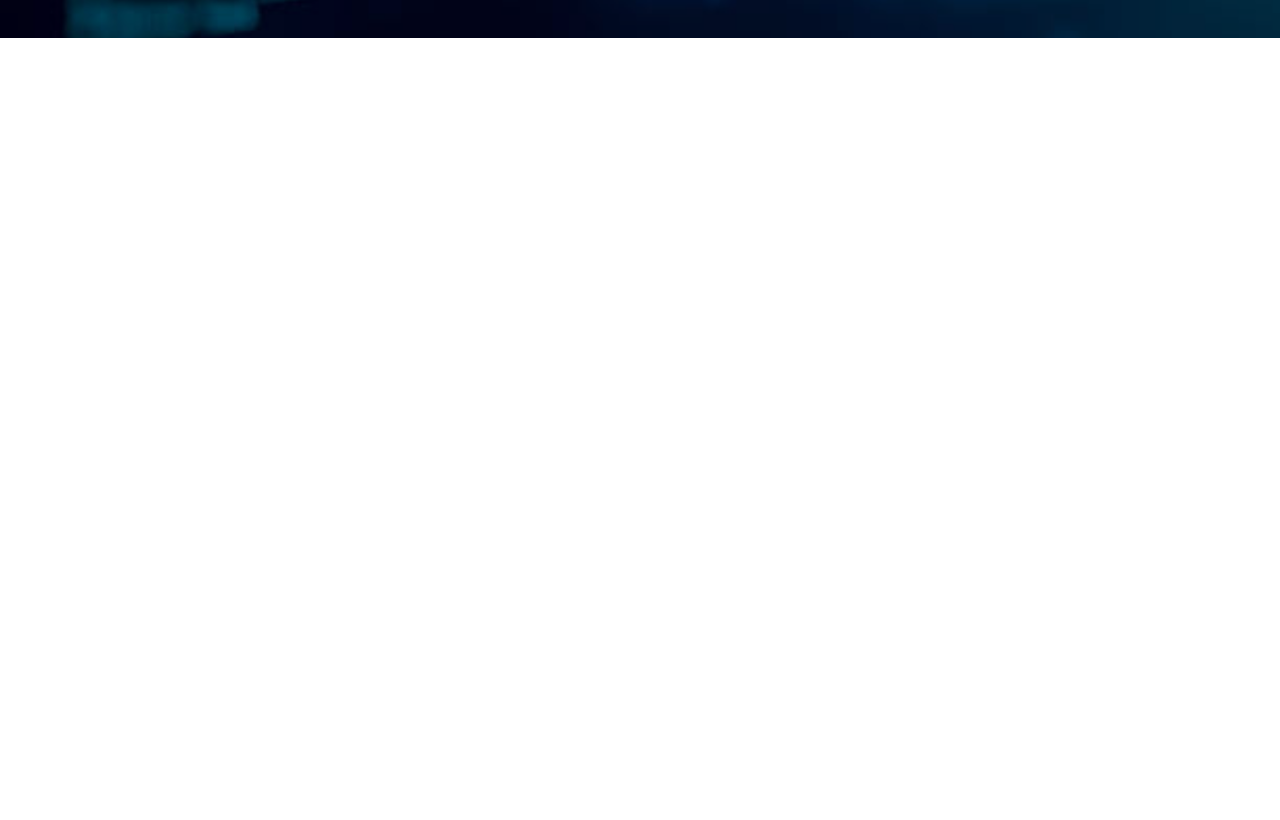
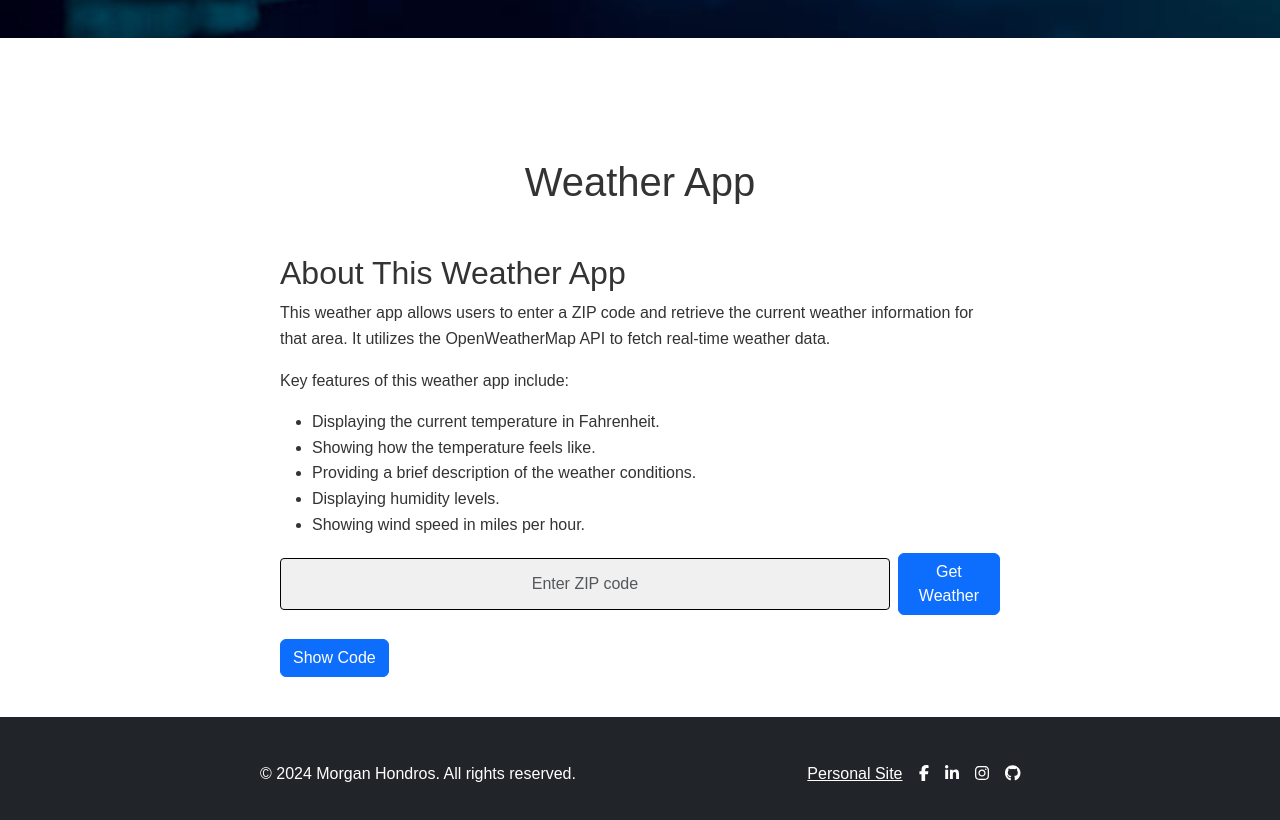
Before and after one commit to mghondo/React-Interview-Practice, a React (Create React App) app: page /weatherapp in a window 1280 px wide. Shown: the part 460-1280 px from the top of the page. Before the commit the page ends 800 px from the top, so only its background shows below. Built offline with nearby package versions, Linux system fonts and the light colour scheme.

Commit message:
weather api added.

```diff
--- a/package.json
+++ b/package.json
@@ -3,9 +3,13 @@
   "version": "0.1.0",
   "private": true,
   "dependencies": {
+    "@fortawesome/fontawesome-svg-core": "^6.6.0",
+    "@fortawesome/free-brands-svg-icons": "^6.6.0",
+    "@fortawesome/react-fontawesome": "^0.2.2",
     "@testing-library/jest-dom": "^5.17.0",
     "@testing-library/react": "^13.4.0",
     "@testing-library/user-event": "^13.5.0",
+    "axios": "^1.7.2",
     "bootstrap": "^5.3.3",
     "jquery": "^3.7.1",
     "popper.js": "^1.16.1",
--- a/src/App.js
+++ b/src/App.js
@@ -9,6 +9,7 @@
 
 import "bootstrap/dist/css/bootstrap.min.css";
 import "./App.css";
+import Footer from "./components/footer";
 
 function App() {
   return (
@@ -22,6 +23,7 @@
       <Container>
         <Contents />
       </Container>
+      <Footer />
     </Router>
   );
 }
--- a/src/Contents.js
+++ b/src/Contents.js
@@ -14,6 +14,7 @@
 
 import DragAndDropContext from "./components/DragAndDrop/DragAndDropContext";
 import DraggableList from "./components/DragAndDrop/DraggableList";
+import WeatherApp from "./components/WeatherAPI/WeatherMain";
 
 // Array of components
 const components = [
@@ -62,6 +63,15 @@
       );
     },
   },
+  {
+    name: "Weather App",
+    description:
+      "The Draggable List Component is a React component that allows users to reorder a list of items using drag-and-drop functionality. This component is built using the ",
+    path: "/weatherapp",
+    component: () => {
+      return <WeatherApp />;
+    },
+  },
   // Add more components here as you create them
 ];
 
--- a/src/components/CustomNavbar.js
+++ b/src/components/CustomNavbar.js
@@ -30,6 +30,9 @@
               <LinkContainer to="/draganddrop">
                 <NavDropdown.Item>Drag and Drop</NavDropdown.Item>
               </LinkContainer>
+              <LinkContainer to="/weatherapp">
+                <NavDropdown.Item>Weather API</NavDropdown.Item>
+              </LinkContainer>
             </NavDropdown>
           </Nav>
         </Navbar.Collapse>
--- /dev/null
+++ b/src/components/WeatherAPI/WeatherCode.js
@@ -0,0 +1,134 @@
+import React, { useState } from "react";
+import "bootstrap/dist/css/bootstrap.min.css";
+
+const CodeDisplay = () => {
+  const [isCodeVisible, setIsCodeVisible] = useState(false);
+
+  const codeString = `
+import React, { useState } from "react";
+import axios from "axios";
+
+const WeatherApp = () => {
+  const [zipCode, setZipCode] = useState("");
+  const [weather, setWeather] = useState(null);
+  const [error, setError] = useState(null);
+  const [loading, setLoading] = useState(false);
+
+  const API_KEY = "182215c43129201f6d461efc8568fcc0";
+
+  const fetchWeather = async (e) => {
+    e.preventDefault();
+    setError(null);
+    setWeather(null);
+    setLoading(true);
+
+    try {
+      const response = await axios.get(
+        \`https://api.openweathermap.org/data/2.5/weather?zip=\${zipCode},us&appid=\${API_KEY}&units=imperial\`
+      );
+      setWeather(response.data);
+    } catch (err) {
+      console.error("Error details:", err);
+      setError(\`Unable to fetch weather data: \${err.message}\`);
+    } finally {
+      setLoading(false);
+    }
+  };
+
+  return (
+    <div className="container mt-5">
+      <h1 className="text-center mb-4">Weather App</h1>
+
+      <h2 className="mt-5">About This Weather App</h2>
+      <p>
+        This weather app allows users to enter a ZIP code and retrieve the
+        current weather information for that area. It utilizes the
+        OpenWeatherMap API to fetch real-time weather data.
+      </p>
+      <p>Key features of this weather app include:</p>
+      <ul>
+        <li>Displaying the current temperature in Fahrenheit.</li>
+        <li>Showing how the temperature feels like.</li>
+        <li>Providing a brief description of the weather conditions.</li>
+        <li>Displaying humidity levels.</li>
+        <li>Showing wind speed in miles per hour.</li>
+      </ul>
+
+      <form onSubmit={fetchWeather} className="d-flex mb-4">
+        <input
+          type="text"
+          value={zipCode}
+          onChange={(e) => setZipCode(e.target.value)}
+          placeholder="Enter ZIP code"
+          className="form-control me-2"
+        />
+        <button type="submit" className="btn btn-primary">
+          Get Weather
+        </button>
+      </form>
+
+      {loading && <p>Loading...</p>}
+
+      {error && <div className="alert alert-danger">{error}</div>}
+
+      {weather && (
+        <div className="card">
+          <div className="card-body">
+            <h2 className="card-title">{weather.name}</h2>
+            <p className="card-text">
+              Temperature: {Math.round(weather.main.temp)}°F
+            </p>
+            <p className="card-text">
+              Feels like: {Math.round(weather.main.feels_like)}°F
+            </p>
+            <p className="card-text">
+              Condition: {weather.weather[0].description}
+            </p>
+            <p className="card-text">Humidity: {weather.main.humidity}%</p>
+            <p className="card-text">
+              Wind Speed: {Math.round(weather.wind.speed)} mph
+            </p>
+          </div>
+        </div>
+      )}
+    </div>
+  );
+};
+
+export default WeatherApp;
+  `;
+
+  const toggleCodeVisibility = () => {
+    setIsCodeVisible(!isCodeVisible);
+  };
+
+  return (
+    <div className="mt-4">
+      <button
+        className="btn btn-primary"
+        type="button"
+        onClick={toggleCodeVisibility}
+        aria-expanded={isCodeVisible}
+        aria-controls="codeCollapse"
+      >
+        {isCodeVisible ? "Hide Code" : "Show Code"}
+      </button>
+      <div
+        className={`collapse mt-3 ${isCodeVisible ? "show" : ""}`}
+        id="codeCollapse"
+      >
+        <pre
+          style={{
+            border: "1px solid black",
+            backgroundColor: "#f8f9fa",
+            padding: "10px",
+          }}
+        >
+          <code>{codeString}</code>
+        </pre>
+      </div>
+    </div>
+  );
+};
+
+export default CodeDisplay;
--- /dev/null
+++ b/src/components/WeatherAPI/WeatherMain.js
@@ -0,0 +1,93 @@
+import React, { useState } from "react";
+import axios from "axios";
+import CodeDisplay from "./WeatherCode";
+
+const WeatherApp = () => {
+  const [zipCode, setZipCode] = useState("");
+  const [weather, setWeather] = useState(null);
+  const [error, setError] = useState(null);
+  const [loading, setLoading] = useState(false);
+
+  const API_KEY = "182215c43129201f6d461efc8568fcc0";
+
+  const fetchWeather = async (e) => {
+    e.preventDefault();
+    setError(null);
+    setWeather(null);
+    setLoading(true);
+
+    try {
+      const response = await axios.get(
+        `https://api.openweathermap.org/data/2.5/weather?zip=${zipCode},us&appid=${API_KEY}&units=imperial`
+      );
+      setWeather(response.data);
+    } catch (err) {
+      console.error("Error details:", err);
+      setError(`Unable to fetch weather data: ${err.message}`);
+    } finally {
+      setLoading(false);
+    }
+  };
+
+  return (
+    <div className="container mt-5">
+      <h1 className="text-center mb-4">Weather App</h1>
+
+      <h2 className="mt-5">About This Weather App</h2>
+      <p>
+        This weather app allows users to enter a ZIP code and retrieve the
+        current weather information for that area. It utilizes the
+        OpenWeatherMap API to fetch real-time weather data.
+      </p>
+      <p>Key features of this weather app include:</p>
+      <ul>
+        <li>Displaying the current temperature in Fahrenheit.</li>
+        <li>Showing how the temperature feels like.</li>
+        <li>Providing a brief description of the weather conditions.</li>
+        <li>Displaying humidity levels.</li>
+        <li>Showing wind speed in miles per hour.</li>
+      </ul>
+
+      <form onSubmit={fetchWeather} className="d-flex mb-4">
+        <input
+          type="text"
+          value={zipCode}
+          onChange={(e) => setZipCode(e.target.value)}
+          placeholder="Enter ZIP code"
+          className="form-control me-2"
+        />
+        <button type="submit" className="btn btn-primary">
+          Get Weather
+        </button>
+      </form>
+
+      {loading && <p>Loading...</p>}
+
+      {error && <div className="alert alert-danger">{error}</div>}
+
+      {weather && (
+        <div className="card">
+          <div className="card-body">
+            <h2 className="card-title">{weather.name}</h2>
+            <p className="card-text">
+              Temperature: {Math.round(weather.main.temp)}°F
+            </p>
+            <p className="card-text">
+              Feels like: {Math.round(weather.main.feels_like)}°F
+            </p>
+            <p className="card-text">
+              Condition: {weather.weather[0].description}
+            </p>
+            <p className="card-text">Humidity: {weather.main.humidity}%</p>
+            <p className="card-text">
+              Wind Speed: {Math.round(weather.wind.speed)} mph
+            </p>
+          </div>
+        </div>
+      )}
+      <CodeDisplay />
+    </div>
+  );
+};
+
+export default WeatherApp;
--- /dev/null
+++ b/src/components/footer.js
@@ -0,0 +1,71 @@
+import React from "react";
+import "bootstrap/dist/css/bootstrap.min.css";
+import { FontAwesomeIcon } from "@fortawesome/react-fontawesome";
+import {
+  faFacebookF,
+  faLinkedinIn,
+  faInstagram,
+  faGithub,
+} from "@fortawesome/free-brands-svg-icons";
+
+const Footer = () => {
+  const currentYear = new Date().getFullYear();
+
+  return (
+    <footer className="bg-dark text-white py-4">
+      <div className="container">
+        <div className="row align-items-center">
+          <div className="col-md-6 text-center text-md-start mb-3 mb-md-0">
+            <p className="mb-0">
+              &copy; {currentYear} Morgan Hondros. All rights reserved.
+            </p>
+          </div>
+          <div className="col-md-6 text-center text-md-end">
+            <a
+              href="https://morganhondros.com/"
+              className="text-white me-3"
+              target="_blank"
+              rel="noopener noreferrer"
+            >
+              Personal Site
+            </a>
+            <a
+              href="https://www.facebook.com/morgan.hondros"
+              className="text-white me-3"
+              target="_blank"
+              rel="noopener noreferrer"
+            >
+              <FontAwesomeIcon icon={faFacebookF} />
+            </a>
+            <a
+              href="https://www.linkedin.com/in/morgan-hondros-781878151/"
+              className="text-white me-3"
+              target="_blank"
+              rel="noopener noreferrer"
+            >
+              <FontAwesomeIcon icon={faLinkedinIn} />
+            </a>
+            <a
+              href="https://www.instagram.com/skursion/"
+              className="text-white me-3"
+              target="_blank"
+              rel="noopener noreferrer"
+            >
+              <FontAwesomeIcon icon={faInstagram} />
+            </a>
+            <a
+              href="https://github.com/mghondo"
+              className="text-white"
+              target="_blank"
+              rel="noopener noreferrer"
+            >
+              <FontAwesomeIcon icon={faGithub} />
+            </a>
+          </div>
+        </div>
+      </div>
+    </footer>
+  );
+};
+
+export default Footer;
```
Also changed, not shown: src/components/WeatherAPI/Weather.css (added), 1 other file (tests, documents, lock files or other folders).
